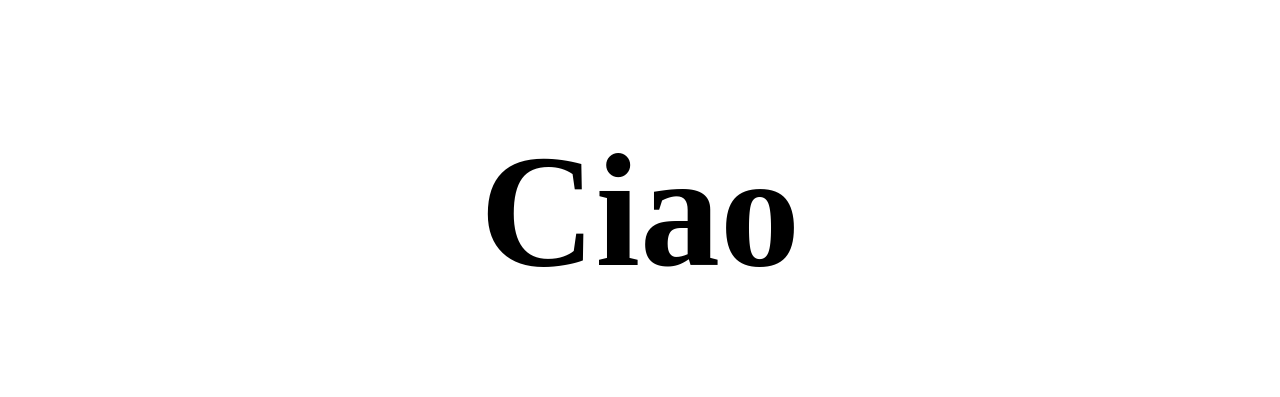
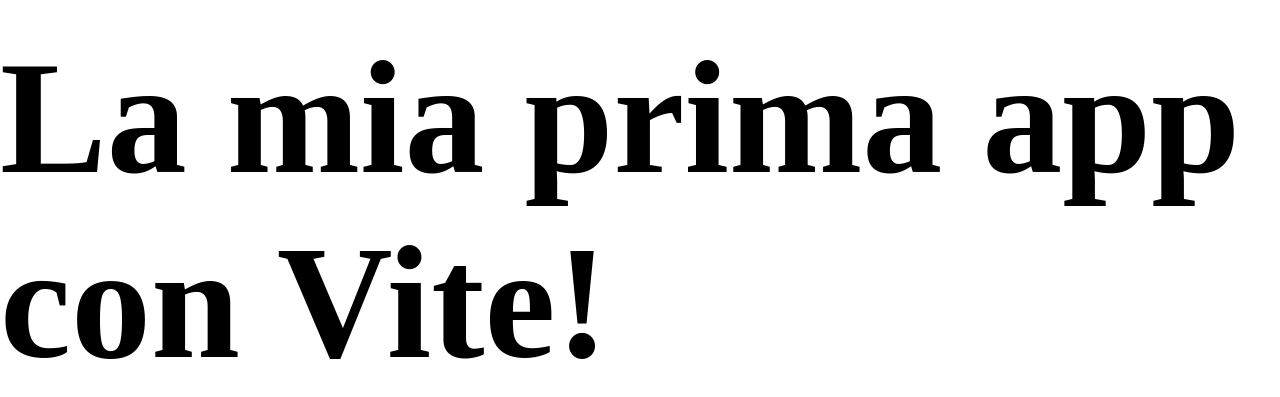
Before and after one commit to ruggerifrancesco/vite-hello-world, a Vue app: page / in a window 1280 px wide. Shown: the part 189-586 px from the top of the page. Built offline with nearby package versions, Linux system fonts and the light colour scheme; a web font is replaced by a local one.

Commit message:
Added dynamic message with variable

```diff
--- a/src/components/AppTitle.vue
+++ b/src/components/AppTitle.vue
@@ -9,7 +9,9 @@ export default {
 </script>
 
 <template>
-    <h1 class="app-title">Ciao</h1>
+    <h1 class="app-title">
+        {{ appTitle }}
+    </h1>
 </template>
 
 <style>
```
Lines whose indentation alone changed are shown as unchanged.
